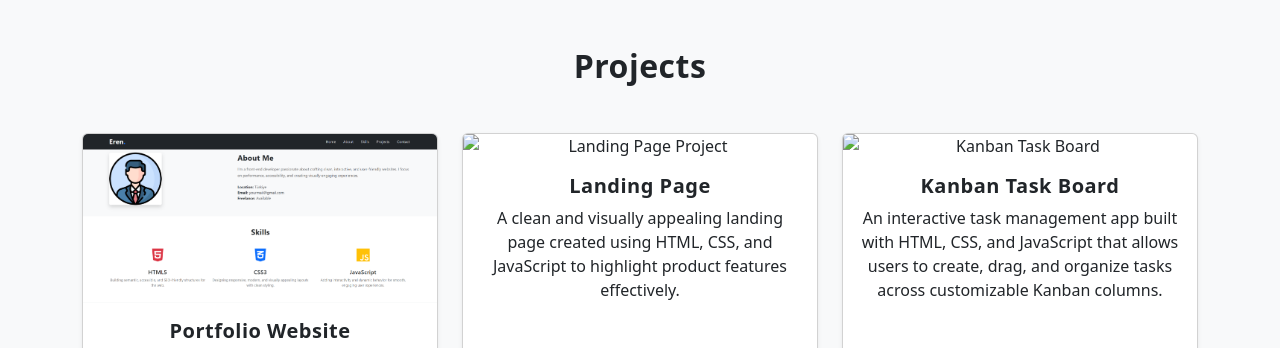
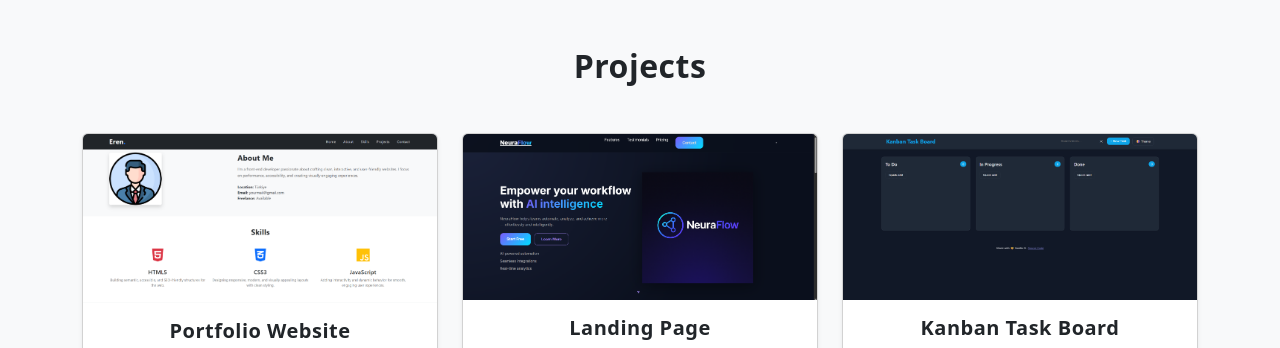
Before and after one commit to Erennw/portfolio, a plain HTML site: page index.html in a window 1280 px wide. Shown: the part 1580-1928 px from the top of the page. Drawn offline with nearby package versions, Linux system fonts and the light colour scheme.

Commit message:
Update index.html

```diff
--- a/index.html
+++ b/index.html
@@ -141,7 +141,7 @@
       <!-- Landing Page Project -->
       <div class="col-md-4">
         <div class="card shadow-sm h-100">
-          <img src="assets/images/project-landing.jpg" class="card-img-top" alt="Landing Page Project">
+          <img src="imgs/project2.png" class="card-img-top" alt="Landing Page Project">
           <div class="card-body d-flex flex-column">
             <h5 class="card-title fw-semibold">Landing Page</h5>
             <p class="card-text flex-grow-1">
@@ -162,7 +162,7 @@
 <!-- Kanban Task Board -->
 <div class="col-md-4">
   <div class="card shadow-sm h-100">
-    <img src="assets/images/project-kanban.jpg" class="card-img-top" alt="Kanban Task Board">
+    <img src="imgs/project3.png" class="card-img-top" alt="Kanban Task Board">
     <div class="card-body d-flex flex-column">
       <h5 class="card-title fw-semibold">Kanban Task Board</h5>
       <p class="card-text flex-grow-1">
```
